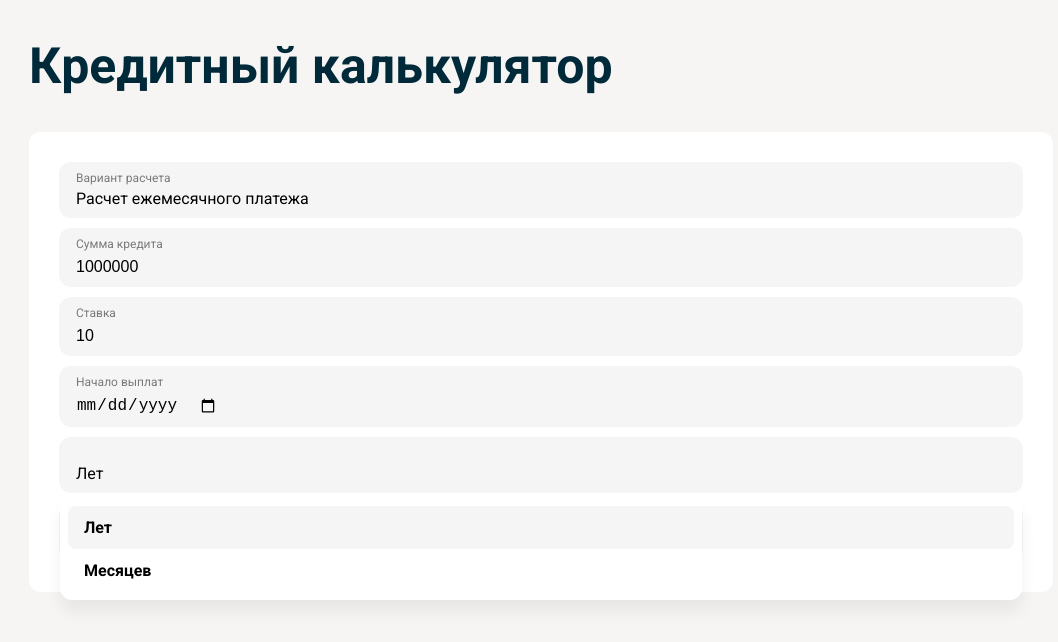
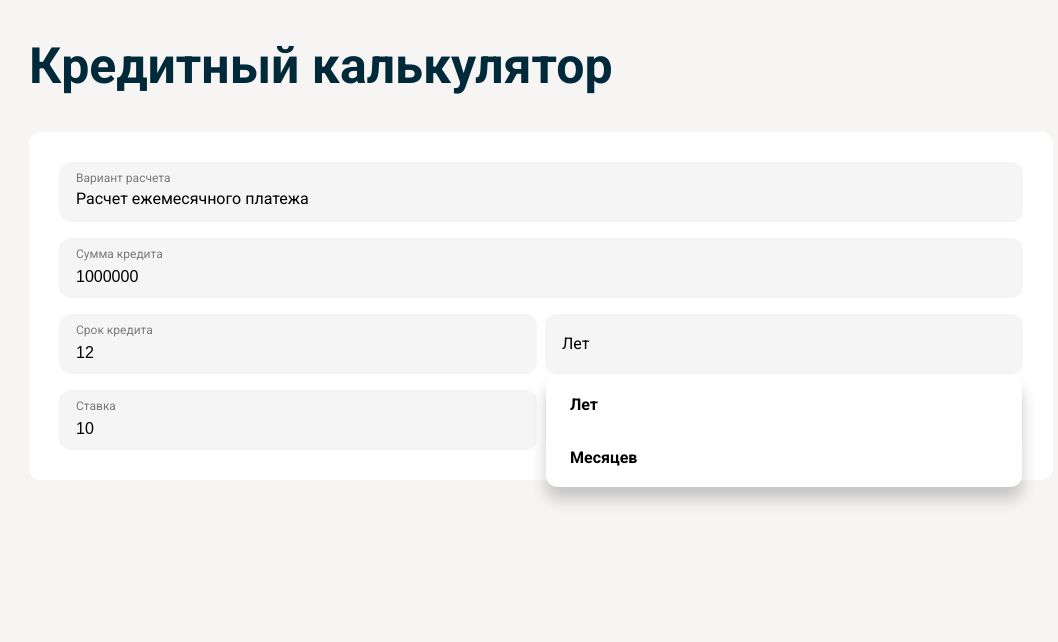
Before and after one commit to anattok/calculator-react, a React (Create React App) app: page / in a window 1280 px wide. Both pictures are taken after a click on the label "Лет". Shown: the top 642 px of the page, without its empty margins (99-1157 px from the left). Built offline with nearby package versions, Linux system fonts and the light colour scheme.

Commit message:
feat: add class to wrapper__top

```diff
--- a/src/app/global/App.jsx
+++ b/src/app/global/App.jsx
@@ -1,9 +1,16 @@
-import React from "react";
+import React, { useState } from "react";
 import "./styles/global.css";
 import { Input } from "../../components/Input/Input";
 import { Container } from "../../layout/Container/Container";
 
 function App() {
+  const [typeCalculation, setTypeCalculation] = useState("monthly-payment");
+
+  // Функция обратного вызова для обновления значения в родительском компоненте
+  const handleTypeCalculation = (newValue) => {
+    setTypeCalculation(newValue);
+  };
+
   const variantsOptions = [
     {
       value: "monthly-payment",
@@ -30,23 +37,51 @@ function App() {
     },
   ];
 
+  //добавляем класс к .wrapper__top чтобы менять grid сетку
+  const wrapperTopClassName = ["wrapper__top"];
+
+  if (typeCalculation === "monthly-payment") {
+    wrapperTopClassName.push("option-monthly");
+  } else if (typeCalculation === "maximum-loan-amount") {
+    wrapperTopClassName.push("option-maximum");
+  } else if (typeCalculation === "credit-term") {
+    wrapperTopClassName.push("option-term");
+  }
+
   return (
     <div className="App">
       <Container>
         <h1>Кредитный калькулятор</h1>
         <form className="form" action="#">
           <div className="wrapper">
-            <div className="wrapper__top">
+            <div className={wrapperTopClassName.join(" ")}>
+              {/* TODO: сделать рендер компонентов input по условию  typeCalculation */}
               <Input
                 className="calculation-option"
                 label="Вариант расчета"
                 list={variantsOptions}
+                typeChange={handleTypeCalculation}
               />
-              <Input label="Сумма кредита" initialValue="1000000" type="text" />
-              <Input label="Ставка" initialValue="10" type="text" />
-              <Input label="Начало выплат" type="date" />
-              <Input list={monthOrYearOptions} />
-              <Input label="Срок кредита" initialValue="12" type="text" />
+              <Input
+                className="sum-credit"
+                label="Сумма кредита"
+                initialValue="1000000"
+                type="text"
+              />
+              <Input
+                className="count-procent"
+                label="Ставка"
+                initialValue="10"
+                type="text"
+              />
+              <Input className="start-date" label="Начало выплат" type="date" />
+              <Input className="month-or-year" list={monthOrYearOptions} />
+              <Input
+                className="credit-term"
+                label="Срок кредита"
+                initialValue="12"
+                type="text"
+              />
             </div>
             <div className="wrapper__bottom"></div>
           </div>
--- a/src/app/global/styles/global.css
+++ b/src/app/global/styles/global.css
@@ -7,7 +7,7 @@
 }
 
 .container {
-    width: 1024px;
+    max-width: 1024px;
     margin: 0 auto;
 }
 
@@ -42,11 +42,10 @@ h1 {
 
 .wrapper__top {
     display: grid;
-    /* grid-template-columns: repeat(4, 1fr);
+    grid-template-columns: repeat(4, 1fr);
     grid-template-rows: repeat(4, 60px);
     grid-column-gap: 8px;
-    grid-row-gap: 16px; */
-    gap: 10px;
+    grid-row-gap: 16px;
 }
 
 
@@ -76,7 +75,7 @@ h1 {
     grid-area: 4 / 1 / 4 / 3;
 }
 
-.option-monthly .start-data {
+.option-monthly .start-date {
     grid-area: 4 / 3 / 4 / 5;
 }
 
@@ -116,7 +115,7 @@ h1 {
     grid-area: 3 / 1 / 3 / 3;
 }
 
-.option-term .start-data {
+.option-term .start-date {
     grid-area: 3 / 3 / 3 / 5;
 }
 
@@ -152,6 +151,6 @@ h1 {
     display: none;
 }
 
-.option-maximum .start-data {
+.option-maximum .start-date {
     grid-area: 4 / 3 / 4 / 5;
 }
--- a/src/components/Input/Input.jsx
+++ b/src/components/Input/Input.jsx
@@ -1,10 +1,19 @@
 import React, { useState } from "react";
 import s from "./Input.module.scss";
 
-export const Input = ({ label, list, initialValue, type, className }) => {
+export const Input = ({
+  label,
+  list,
+  initialValue,
+  type,
+  className,
+  typeChange,
+}) => {
   const [inputValue, setInputValue] = useState(initialValue); // initialValue из пропсов для установки начального значения состояния
   const [isListOpen, setIsListOpen] = useState(false); // Состояние для открытия/закрытия списка list
   const [selectedItem, setSelectedItem] = useState(null); // Состояние для хранения выбранного элемента из списка list
+  const [selectedTypeCalculation, setSelectedTypeCalculation] =
+    useState("monthly-payment"); // Тип выбраннго рассчета платежа
 
   // Обновяление значения input value
   const handleInputChange = (event) => {
@@ -17,9 +26,11 @@ export const Input = ({ label, list, initialValue, type, className }) => {
   };
 
   //  Выбираем значение из выпадаюцего списка и закрываем список
-  const handleItemClick = (item) => {
+  const handleItemClick = (item, type) => {
     setSelectedItem(item);
     setIsListOpen(false);
+    setSelectedTypeCalculation(type);
+    typeChange(selectedTypeCalculation);
   };
 
   // Проверяем, что list существует и является массивом
@@ -28,9 +39,9 @@ export const Input = ({ label, list, initialValue, type, className }) => {
       <ul className={s.list}>
         {list.map((item, index) => (
           <li
-            data-variant={item.variant}
+            data-variant={item.value}
             key={index}
-            onClick={() => handleItemClick(item)}
+            onClick={() => handleItemClick(item, item.value)}
           >
             {item.text}
           </li>
@@ -38,7 +49,7 @@ export const Input = ({ label, list, initialValue, type, className }) => {
       </ul>
     ) : null;
 
-  const inputClassNames = [s.input, className].join(" "); // Объединяем классы в строку если приходят доп.классы через пропсы
+  const inputClassNames = [s.input, className].join(" "); // Объединяем классы в строку если приходят доп.класс через пропс
 
   return (
     <label className={inputClassNames} onClick={toggleList}>
--- a/src/components/Input/Input.module.scss
+++ b/src/components/Input/Input.module.scss
@@ -7,6 +7,7 @@
     position: relative;
     transition: all 0.2s;
     cursor: text;
+    height: 60px;
 
     &:hover {
         border-color: var(--color-D20);
@@ -54,7 +55,7 @@
     padding: 8px;
     border-radius: 12px;
     background-color: var(--color-L100);
-    box-shadow: 0 12px 16px rgba(0, 0, 0, .06);
+    box-shadow: 0 12px 16px rgba(0, 0, 0, .2);
     transition: all 0.2s;
     z-index: 10;
 
@@ -63,12 +64,16 @@
         border-radius: 8px;
         font-weight: bold;
         cursor: pointer;
+
     }
 
-    & li:first-child {
-        background-color: var(--color-D10);
+    & li:not(:last-child) {
+        margin-bottom: 10px;
+    }
 
-    }
+    // & li:first-child {
+    //     background-color: var(--color-D10);
+    // }
 
     & li:hover {
         background-color: var(--color-D10);
```
